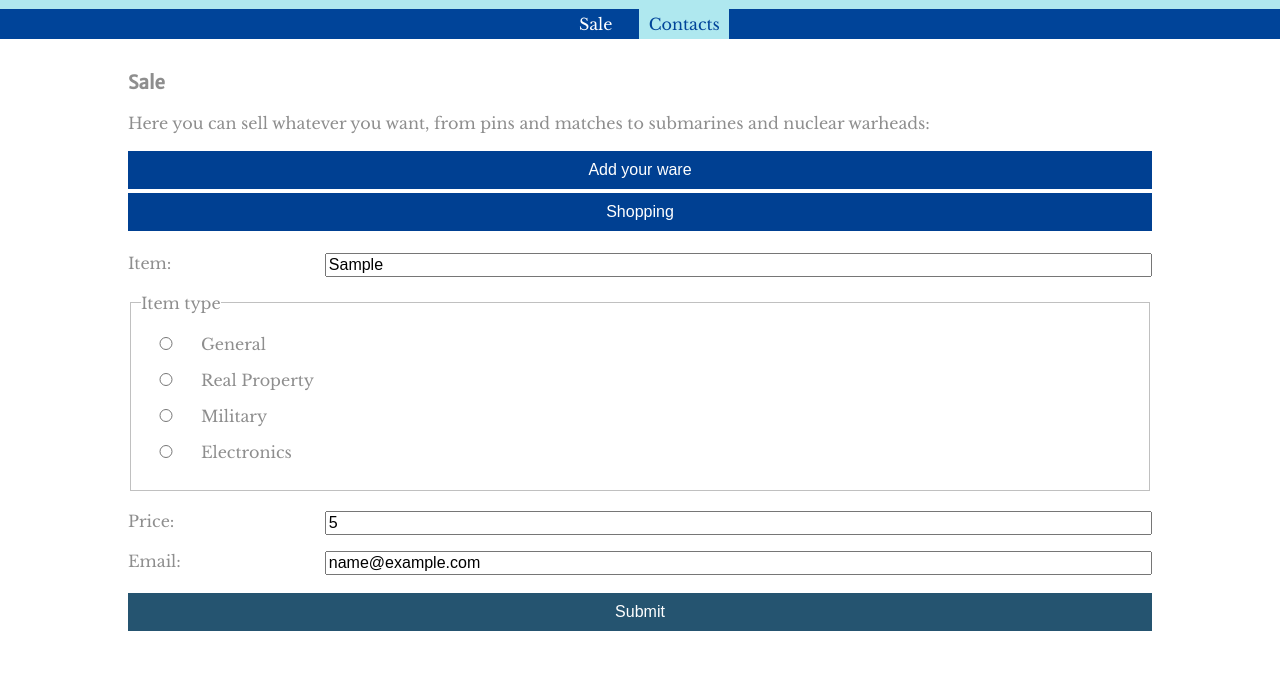
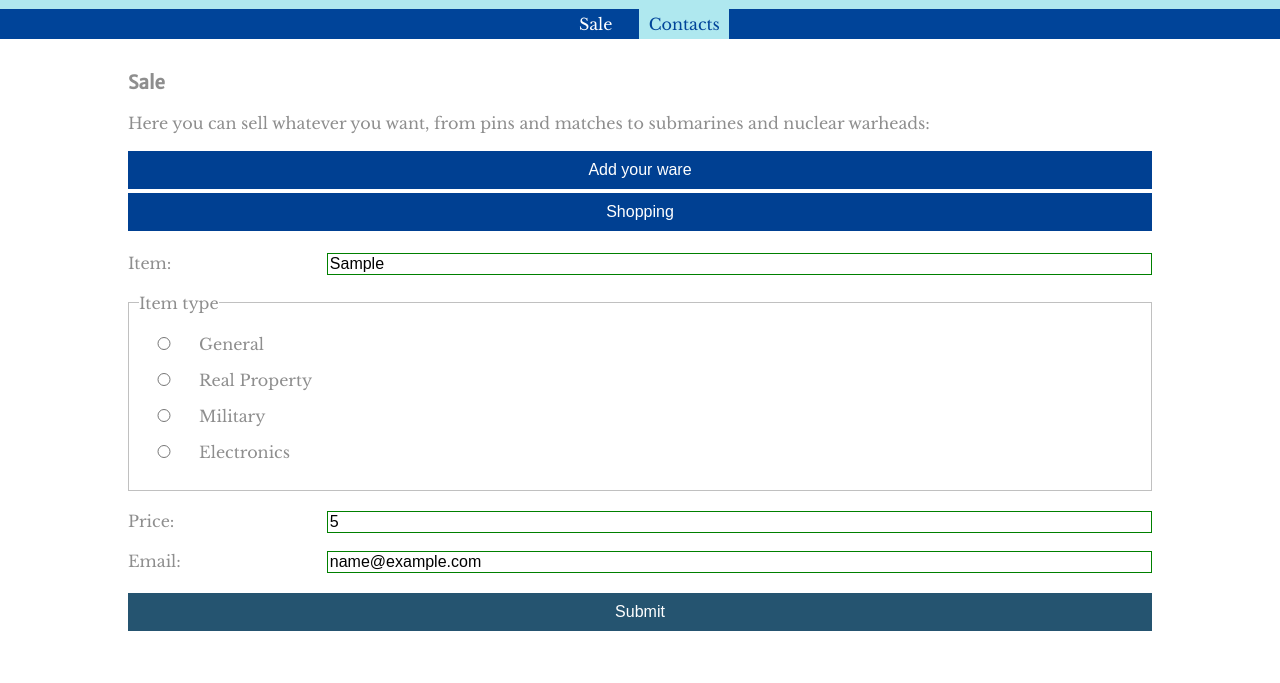
Before and after one commit to portojs/angular-project-5, a website: page app/index.html in a window 1280 px wide. Both pictures are taken after typing "Sample", "5", "name@example.com" into the empty fields and a click on the button "Add your ware". Shown: the part 85-768 px from the top of the page. Drawn offline with nearby package versions, Linux system fonts and the light colour scheme.

Commit message:
Use ng-invalid ng-dirty classes

```diff
--- a/app/css/app.css
+++ b/app/css/app.css
@@ -32,6 +32,8 @@ label {
   margin: 2em auto 0;
   padding: 0 5%;
 }
+
+
 
 /********************************************************
 HEADER
@@ -178,6 +180,11 @@ main-form label {
 main-form input {
   width: 80%;
   float: right;
+  border: 1px solid black;
+}
+
+main-form fieldset {
+  margin: 0;
 }
 
 #page-sale main-form button[type="submit"] {
@@ -199,3 +206,11 @@ main-form input {
   float: left;
   margin: 3px 10px 0 0;
 }
+
+.ng-invalid.ng-dirty {
+  border-color: red;
+}
+
+.ng-valid.ng-dirty {
+  border-color: green;
+}
```
